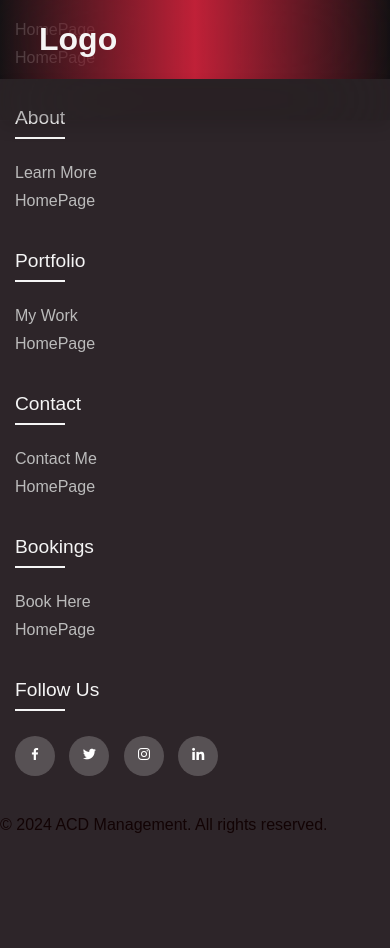
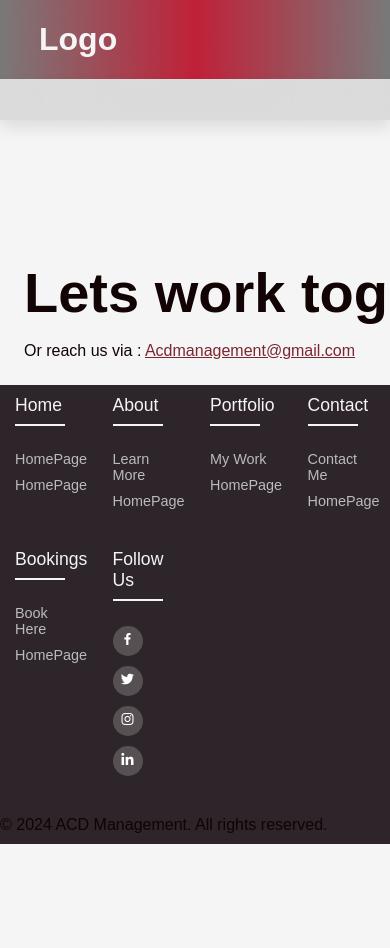
Before and after one commit to 1oui2a/ACDManagement, a PHP site: page /contact.html in a window 390 px wide. Before the commit the page ends 833 px from the top, so only its background shows below. Run offline with PHP 8.4, Linux system fonts and the light colour scheme; some libraries are stand-ins or nearby versions.

Commit message:
changing footer

```diff
--- a/styles.css
+++ b/styles.css
@@ -262,14 +262,34 @@ ul{
 /* RESPONSIVENESS */
 @media (max-width: 992px) {
     .footer-col {
-        width: 50%;
+        width: 14%;
         margin-bottom: 30px;
+    }
+    .footer-col .social-links a {
+        height: 30px;
+        width: 30px;
+        line-height: 30px;
+
     }
 }
 
 @media (max-width: 768px) {
     .footer-col {
-        width: 100%;
+        width: 25%;
+    }
+    .footer-col h4 {
+        font-size: 1.1rem;
+    }
+    .footer-col ul li a {
+        font-size: .9rem;
+    }
+    .footer-col p {
+        font-size: .8rem;
+    }
+    .footer-col .social-links a {
+        height: 30px;
+        width: 30px;
+        line-height: 30px;
     }
 }
 
@@ -496,6 +516,30 @@ ul{
     border: 1px solid #555;
     transition: 0.5s;
 }
-buttons button:hover{
-    background-color: #10100c;
+.buttons button:hover{
+    background-color: var(--dark_red);
 }
+
+@media (max-width: 768px) {
+    .portfolio-container{
+        width: 100%;
+        height: 100%;
+        padding: 0;
+    }
+    .item{
+        width: 100%;
+        height: 100%;
+    }
+    .item .portfolio-content{
+        width: 100%;
+        left: 0;
+        padding: 10px;
+        text-align: center;
+    }
+    .buttons{
+        display: none;
+    }
+    .contact-container{
+        height: 50vh;
+    }
+}
```
